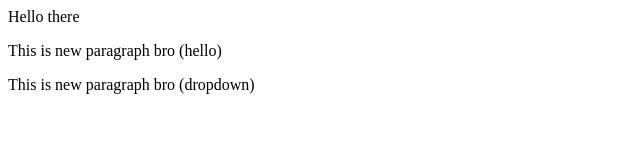
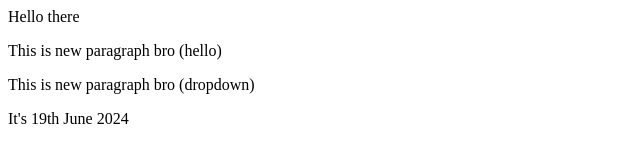
Before and after one commit to azadgupta1/Pushing_Project, a plain HTML site: page index.html in a window 1280 px wide. Shown: the whole page, without its empty margins (0-640 px from the left). Drawn offline with Linux system fonts and the light colour scheme.

Commit message:
Adding date

```diff
--- a/index.html
+++ b/index.html
@@ -1,3 +1,4 @@
 <p>Hello there</p>
 <p>This is new paragraph bro (hello)</p>
 <p>This is new paragraph bro (dropdown)</p>
+<P>It's 19th June 2024</P>
```
